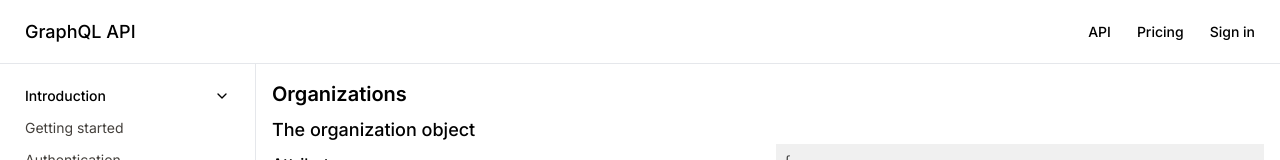
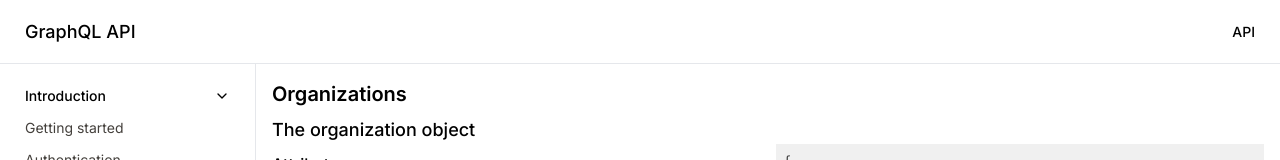
Before and after one commit to martinthenth/graphql-docs, a Next.js app in the folder app/: page / in a window 1280 px wide. Shown: the top 160 px of the page. Built offline with nearby package versions, Linux system fonts and the light colour scheme.

Commit message:
Remove obsolete buttons

```diff
--- a/app/app/(docs)/header.tsx
+++ b/app/app/(docs)/header.tsx
@@ -15,14 +15,8 @@ export function DocsHeader({ style }: DocsHeaderProps) {
           </Button>
         </Flex>
         <Flex gap="sm" items="center">
-          <Button href="/api" variant="minimal">
+          <Button href="/" variant="minimal">
             API
-          </Button>
-          <Button href="/pricing" variant="minimal">
-            Pricing
-          </Button>
-          <Button href="/signin" variant="minimal">
-            Sign in
           </Button>
         </Flex>
       </Flex>
```
